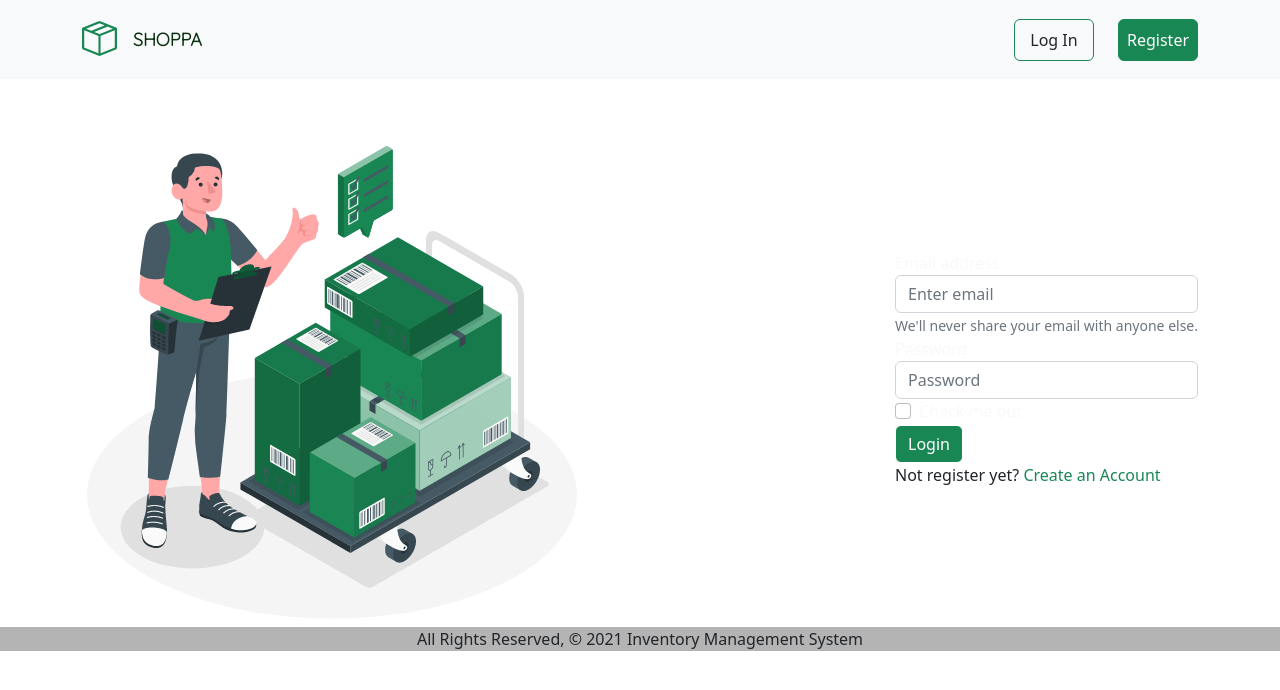
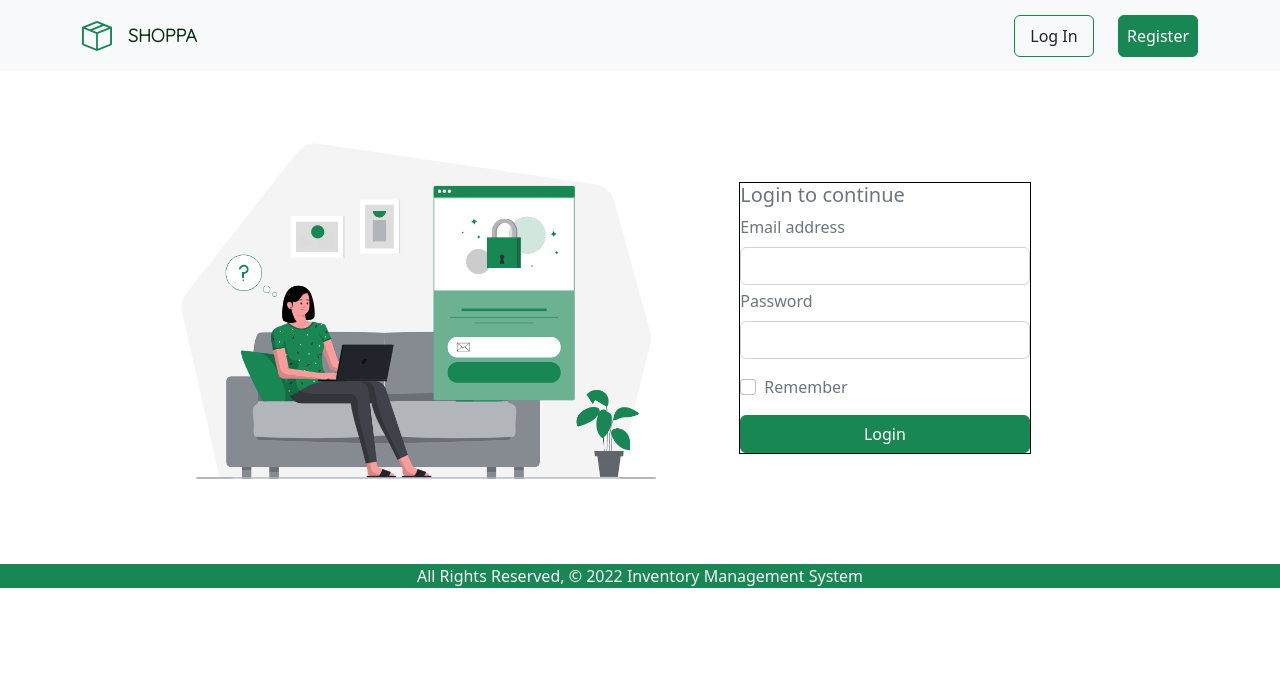
Before and after one commit to diopp/Inventory-Management-System, a Django app: page /login/ in a window 1280 px wide. Shown: the top 690 px of the page. Run offline with Django 4.2, Linux system fonts and the light colour scheme.

Commit message:
Login desin

```diff
--- a/main_app/static/css/styles.css
+++ b/main_app/static/css/styles.css
@@ -32,3 +32,16 @@ border: 1px solid white;
 
 
 }
+
+#form {
+    border: 1px solid black;
+}
+
+button{
+    padding: 14px 40px;
+}
+
+li#login:hover {
+    color: white;
+    background-color:#198754 ;
+}
--- a/main_app/templates/base.html
+++ b/main_app/templates/base.html
@@ -20,7 +20,7 @@
     <header class="bg-light">
         <nav class=" container navbar navbar-expand-lg bg-light">
             <div class="container-fluid">
-              <a id="logo-brand" class="navbar-brand bi bi-box-seam " href="#" style="color: #198754; font-size: 35px;">
+              <a id="logo-brand" class="navbar-brand bi bi-box-seam " href="#" style="color: #198754; font-size: 30px;">
                 <a id="brand-name" >SHOPPA</a>
             </a>
               <button class="navbar-toggler" type="button" data-bs-toggle="collapse" data-bs-target="#navbarSupportedContent" aria-controls="navbarSupportedContent" aria-expanded="false" aria-label="Toggle navigation">
@@ -30,7 +30,7 @@
 
                 <ul class="nav1 navbar-nav ms-auto ">
 					<div class="row mx-md-n5">
-						<li class="  col px-md-6"> <a href="/login" class='nav-link border border-success rounded text-dark text-center' style="width: 80px; margin-top: 2%;">Log In</a> </li>
+						<li id="login" class="  col px-md-6"> <a href="/login" class='nav-link border border-success rounded text-dark text-center' style="width: 80px; margin-top: 2%;">Log In</a> </li>
 
 						<li class="  col px-md-6"> <a href="/signup" class=' nav-link text-white btn btn-success md-5 ' style="width: 80px;margin-left: auto; margin-top: 2%;">Register </a> </li>
 					</div>
@@ -41,7 +41,7 @@
     </header>
     <main class="container">{% block content %} {% endblock %}</main>
 
-    <footer class=" text-center">All Rights Reserved, &copy; 2021 Inventory Management System</footer>
+    <footer class="text-light text-center bg-success">All Rights Reserved, &copy; 2022 Inventory Management System</footer>
 
   </body>
 </html>
--- a/main_app/templates/home.html
+++ b/main_app/templates/home.html
@@ -24,8 +24,7 @@
 
 				</div>
 
-                <img class=" npx img-fluid w-50 d-none d-sm-block "  src="{% static 'hero.gif' %}" alt= "" >
-                <img src="{% static 'images/heros.gif' %}" alt="My image">
+                <img src="{% static 'images/heros.gif' %}" style="width: 55%;" alt="My image">
 			</div>
 
 		</div>
--- a/main_app/templates/login.html
+++ b/main_app/templates/login.html
@@ -11,30 +11,31 @@
  <body>
    {% block content %}
 
-    <section id="bgLanding" class=" text-light p-5 p-lg-0 pt-lg-5 text-center text-sm-start">
+    <section id="bgLanding" class=" text-light text-center text-sm-start">
 		<div class="">
 			<div class="d-sm-flex align-items-center justify-content-between">
 				<div>
-                    <img src="{% static 'images/heros.gif' %}" alt="My image">
+                    <img src="{% static 'images/login.png' %}" style="width: 100%" alt="My image">
 				</div>
 
-                <form>
-                    <div class="form-group">
-                      <label for="exampleInputEmail1">Email address</label>
-                      <input type="email" class="form-control" id="exampleInputEmail1" aria-describedby="emailHelp" placeholder="Enter email">
-                      <small id="emailHelp" class="form-text text-muted">We'll never share your email with anyone else.</small>
-                    </div>
-                    <div class="form-group">
-                      <label for="exampleInputPassword1">Password</label>
-                      <input type="password" class="form-control" id="exampleInputPassword1" placeholder="Password">
-                    </div>
-                    <div class="form-group form-check">
-                      <input type="checkbox" class="form-check-input" id="exampleCheck1">
-                      <label class="form-check-label" for="exampleCheck1">Check me out</label>
-                    </div>
-                    <button id="login-btn" type="submit" class="btn btn-success btn-md btn-block">Login</button>
-                    <p class="text-dark">Not register yet? <span class="text-success">Create an Account</span></p>
-                  </form>
+        <form class="w-50" id="form" style="margin-right: 15%;">
+          <h5 class="text-muted text-sm">Login to continue</h5>
+          <div class="mb-1">
+            <label for="exampleInputEmail1" class="form-label text-muted">Email address</label>
+            <input type="email" class="form-control" id="exampleInputEmail1" aria-describedby="emailHelp">
+
+          </div>
+          <div class="mb-3">
+            <label for="exampleInputPassword1" class="form-label text-muted">Password</label>
+            <input type="password" class="form-control" id="exampleInputPassword1">
+          </div>
+          <div class="mb-3 form-check">
+            <input type="checkbox" class="form-check-input" id="exampleCheck1">
+            <label class="form-check-label text-muted" for="exampleCheck1">Remember</label>
+          </div>
+          <button type="submit" class="btn btn-success" style="width: 100%;">Login</button>
+        </form>
+
 			</div>
 
 		</div>
```
Also changed, not shown: main_app/static/images/login.png.
